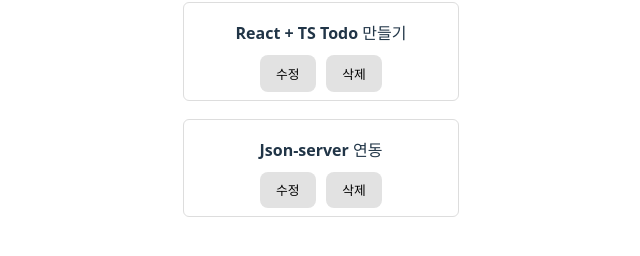
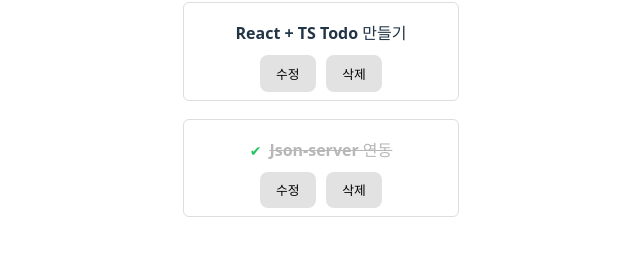
Before and after one commit to bboroin/goorm-mission, a React (Vite) app in the folder typeScript/ts1128/: page / in a window 1280 px wide. Shown: the part 414-670 px from the top of the page, without its empty margins (319-959 px from the left). Built offline with nearby package versions, Linux system fonts and the light colour scheme; data requests are answered from the project's data file.

Commit message:
feat: Todo 완료 상태 토글 기능 구현 #7

```diff
--- a/typeScript/ts1128/src/App.tsx
+++ b/typeScript/ts1128/src/App.tsx
@@ -1,6 +1,6 @@
 import { useEffect, useState } from "react";
 import "./App.css";
-import type { Todo } from "./types/todo";
+import type { Todo, ToggleTodo } from "./types/todo";
 
 const BASE_URL = "http://localhost:4000/todos";
 
@@ -71,6 +71,20 @@
     setTodoList((prev) => prev.filter((todo) => todo.id !== id));
   };
 
+  const handleToggleTodo = async ({ id, completed }: ToggleTodo) => {
+    await fetch(`${BASE_URL}/${id}`, {
+      method: "PATCH",
+      headers: { "Content-Type": "application/json" },
+      body: JSON.stringify({ completed: !completed }),
+    });
+
+    setTodoList((prev) =>
+      prev.map((todo) =>
+        todo.id === id ? { ...todo, completed: !completed } : todo
+      )
+    );
+  };
+
   return (
     <div>
       <h2 className="header">TS + React TodoList</h2>
@@ -87,8 +101,13 @@
 
       <ul className="list">
         {todoList.map((todo) => (
-          <li key={todo.id} className="item">
-            <span className="title">{todo.title}</span>
+          <li
+            key={todo.id}
+            className={`item ${todo.completed ? "item--done" : ""}`}
+          >
+            <span className="title" onClick={() => handleToggleTodo(todo)}>
+              {todo.title}
+            </span>
             <div className="control-btns">
               <button
                 className="control-btn"
```
